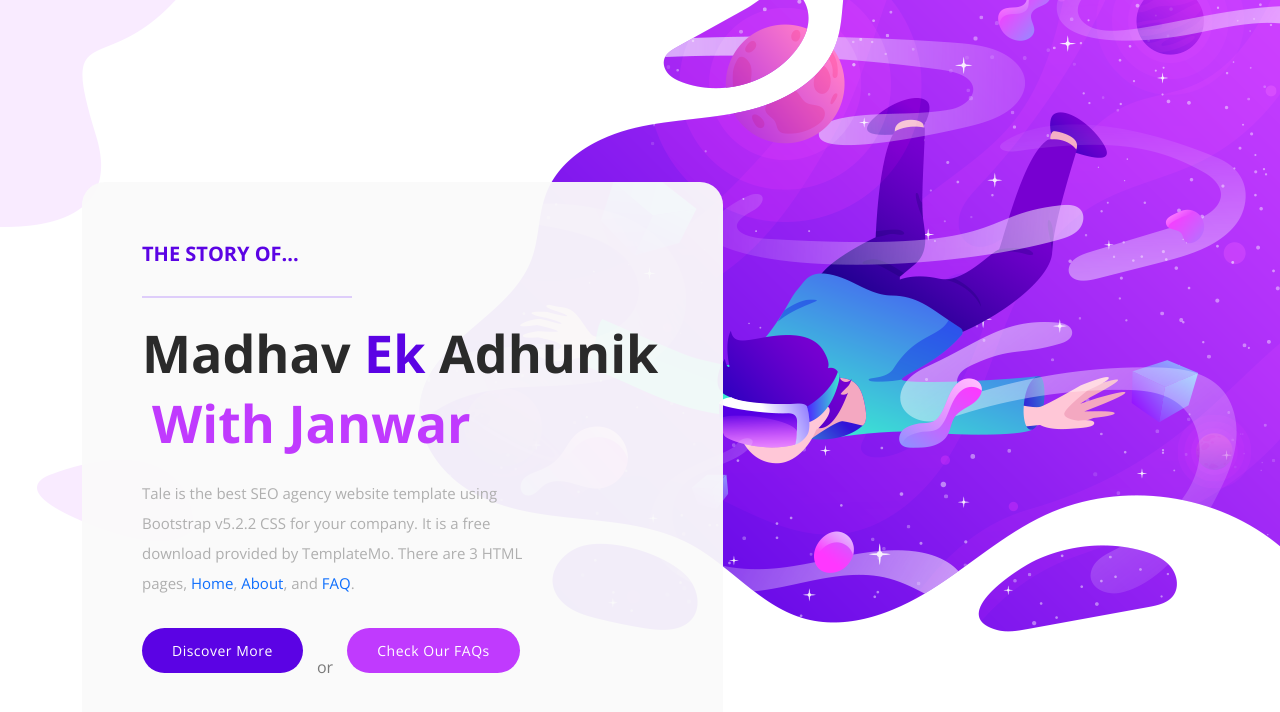
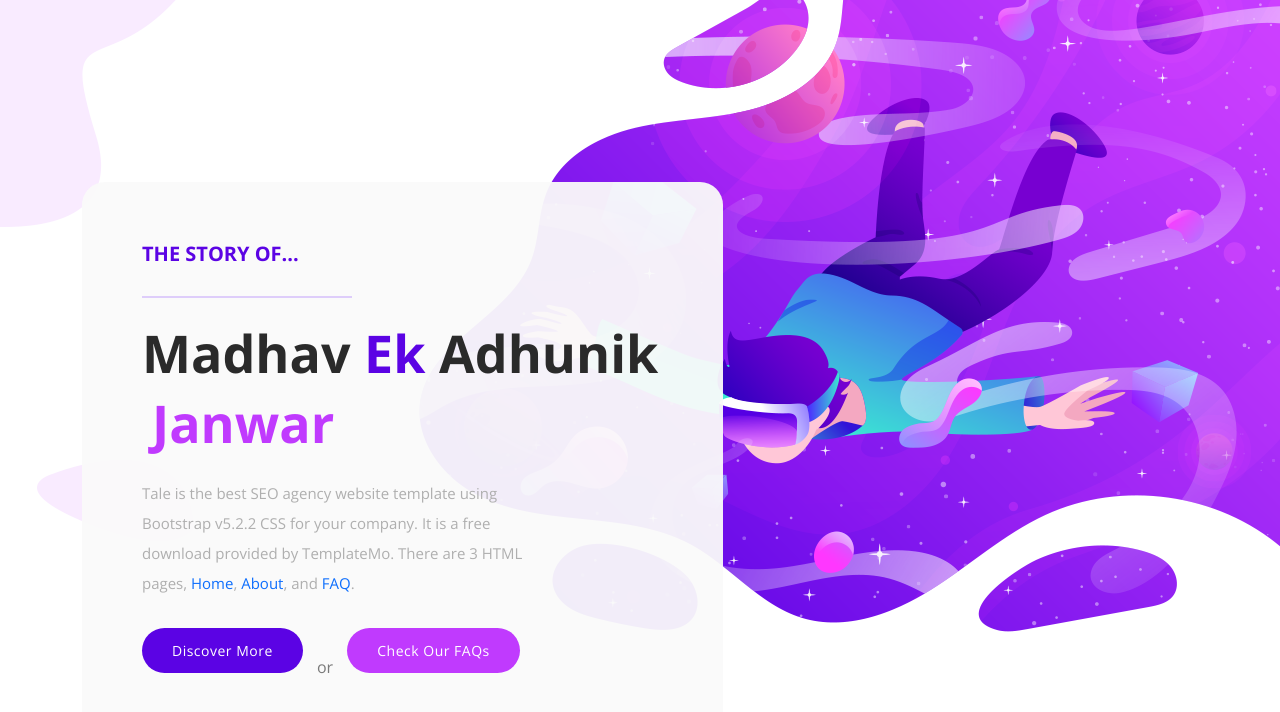
Before and after one commit to darkbeastsg/darkbeastsg, a plain HTML site: page index.html in a window 1280 px wide. Shown: the part 170-882 px from the top of the page. Drawn offline with nearby package versions, Linux system fonts and the light colour scheme.

Commit message:
Update index.html

```diff
--- a/index.html
+++ b/index.html
@@ -116,7 +116,7 @@ https://templatemo.com/tm-582-tale-seo-agency
           <div class="caption header-text">
             <h6>THE STORY OF...</h6>
             <div class="line-dec"></div>
-            <h4>Madhav <em>Ek</em> Adhunik <span>With Janwar</span></h4>
+            <h4>Madhav <em>Ek</em> Adhunik <span> Janwar</span></h4>
             <p>Tale is the best SEO agency website template using Bootstrap v5.2.2 CSS for your company. It is a free download provided by TemplateMo. There are 3 HTML pages, <a href="index.html">Home</a>, <a href="about.html">About</a>, and <a href="faqs.html">FAQ</a>.</p>
             <div class="main-button scroll-to-section"><a href="#services">Discover More</a></div>
             <span>or</span>
```
